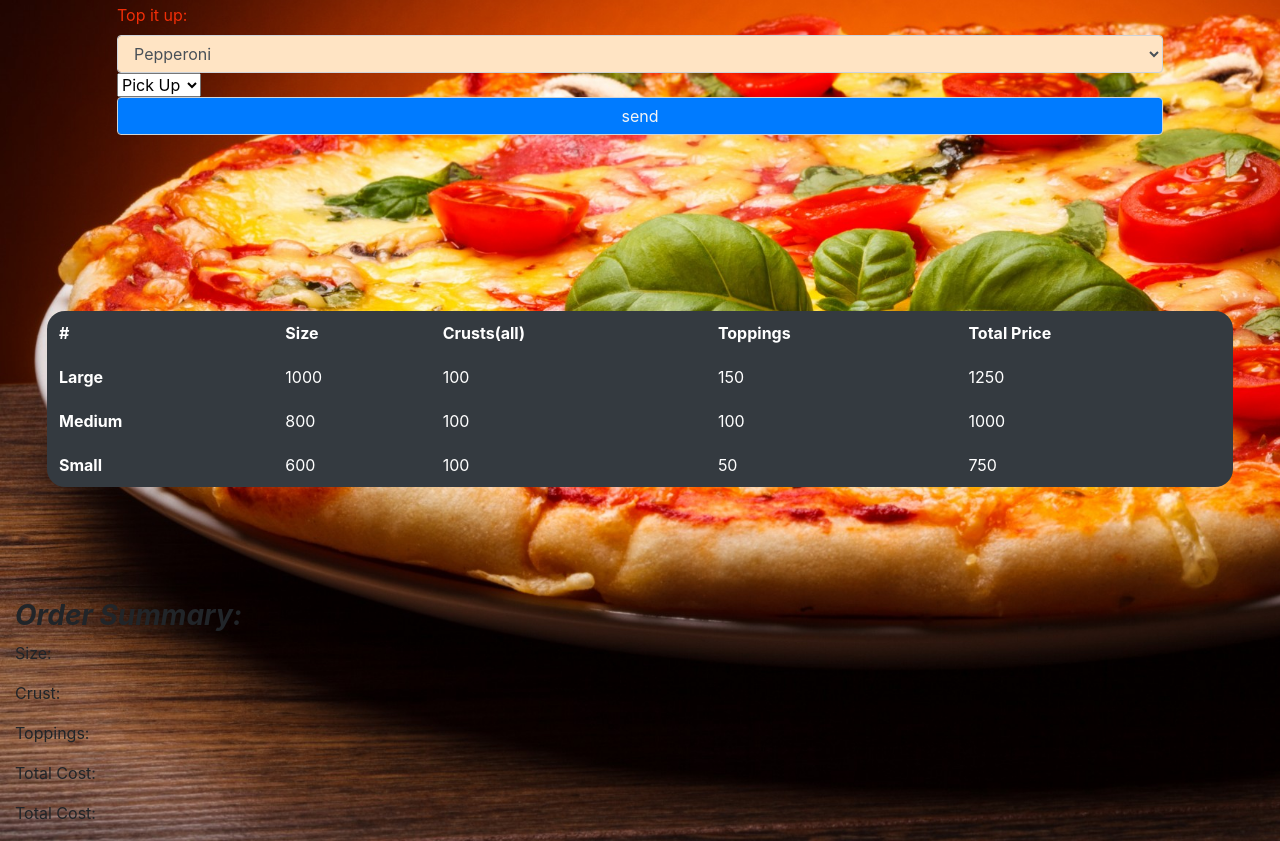
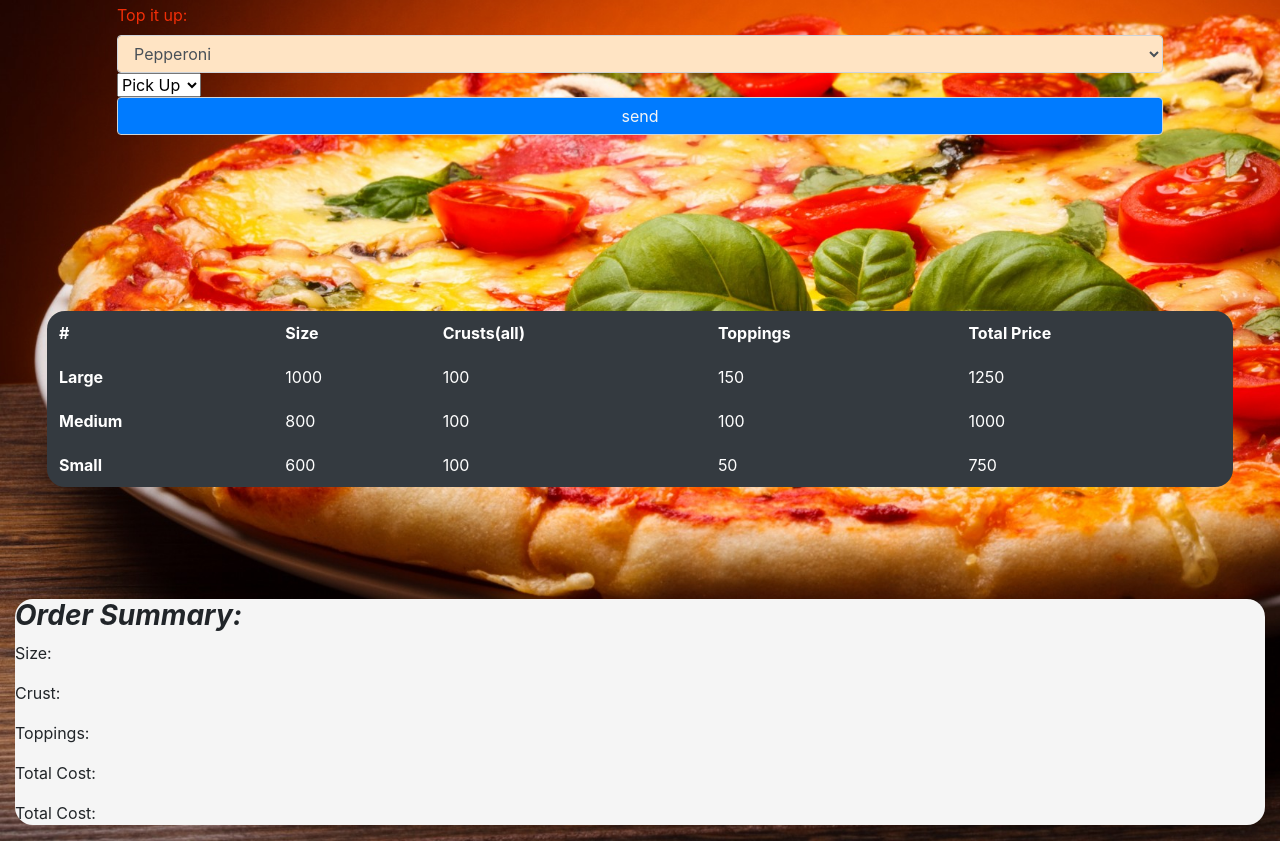
Before and after one commit to JeffreyKirigo/pizza, a plain HTML site: page index.html in a window 1280 px wide. Shown: the part 329-1170 px from the top of the page. Drawn offline with Linux system fonts and the light colour scheme.

Commit message:
custom.css
customized order summary card

```diff
--- a/css/custom.css
+++ b/css/custom.css
@@ -22,3 +22,7 @@ label{
 #placeOrder{
   color:whitesmoke;
 }
+.summary{
+  border-radius: 18px;
+  background-color: whitesmoke;
+}
```
